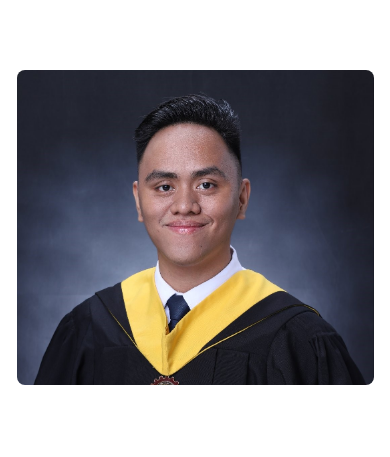
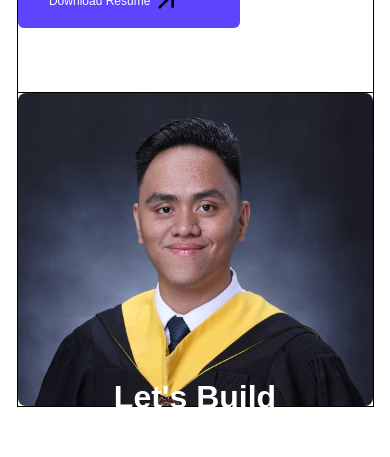
Before and after one commit to Jay200123/Personal-Portfolio-V2, a React (Vite) app: page / in a window 390 px wide. Shown: the part 4760-5217 px from the top of the page. Built offline with nearby package versions, Linux system fonts and the light colour scheme; a web font is replaced by a local one.

Commit message:
Fixed small screen `width` layout

```diff
--- a/src/@pages/Portfolio/index.tsx
+++ b/src/@pages/Portfolio/index.tsx
@@ -249,7 +249,7 @@ export default function Portfolio() {
                 whileInView={{ opacity: 1, y: 0 }}
                 transition={{ duration: 1.5, ease: "easeOut" }}
                 className="flex items-center justify-center">
-                <div className="lg:h-191 lg:w-360 md:w-3xl md:h-290 w-93.75 h-195 flex lg:flex-row md:flex-col flex-col items-center gap-16 md:pt-8  md:pb-8  md:pr-8  md:pl-8">
+                <div className="lg:h-191 lg:w-360 md:w-3xl md:h-290 w-89.25 h-195 flex lg:flex-row md:flex-col flex-col items-center gap-16 md:pt-8  md:pb-8  md:pr-8  md:pl-8 border border-black">
                     <div className="flex flex-col justify-center gap-8 w-full h-full">
                         <h3 className="lg:text-[37px] md:text-[37px] text-[21px] font-medium">
                             About
@@ -262,7 +262,7 @@ export default function Portfolio() {
                         </button>
                     </div>
 
-                    <div className="flex flex-col justify-center lg:w-164 lg:h-175 md:w-176 md:h-175 w-[357px] h-[315px]">
+                    <div className="flex flex-col justify-center lg:w-164 lg:h-175 md:w-176 md:h-175 w-89.25 h-78.75 border border-black">
                         <img src={AboutImage} alt="About" className="w-full h-full object-cover object-center rounded-lg" />
                     </div>
                 </div>
```
